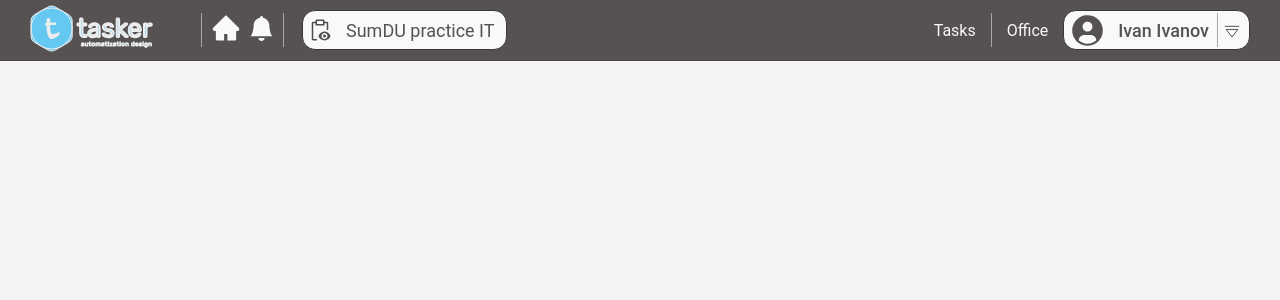
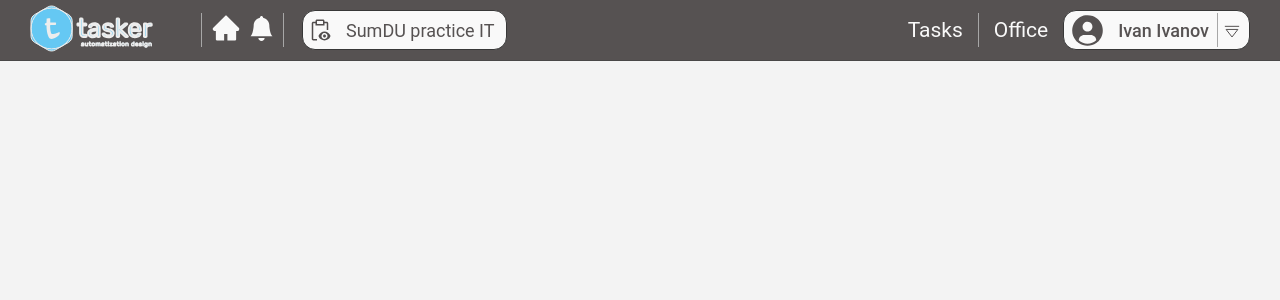
Before and after one commit to DmytroRaiko/Tasker, a PHP site: page / in a window 1280 px wide. Shown: the top 300 px of the page. Run offline with PHP 8.4, Linux system fonts and the light colour scheme.

Commit message:
conflict fix

```diff
--- a/css/main.css
+++ b/css/main.css
@@ -43,14 +43,7 @@ body {
 }
 
 .text-21 {
-<<<<<<< Updated upstream
-  font-size: 21px; }
-
-.text-24 {
-  font-size: 24px;
-=======
   font-size: 21px;
->>>>>>> Stashed changes
 }
 
 .text-24 {
```
